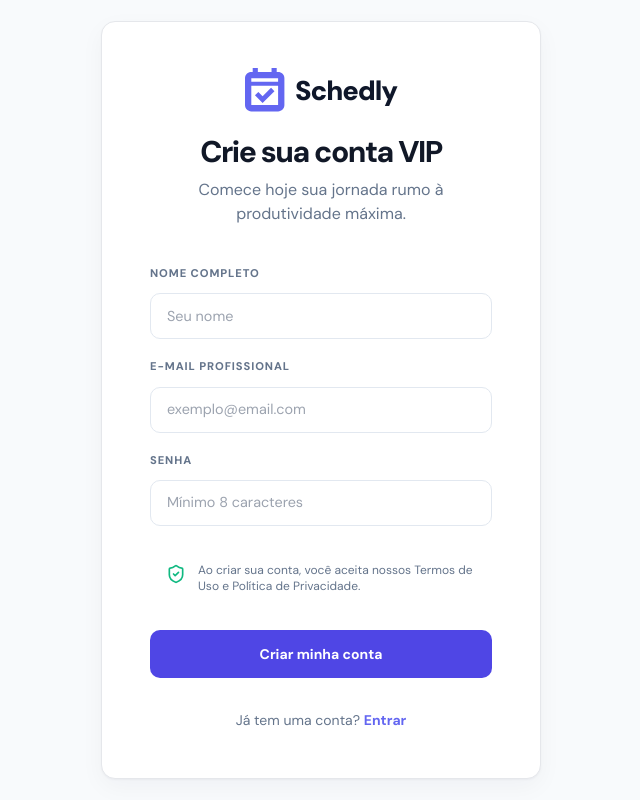
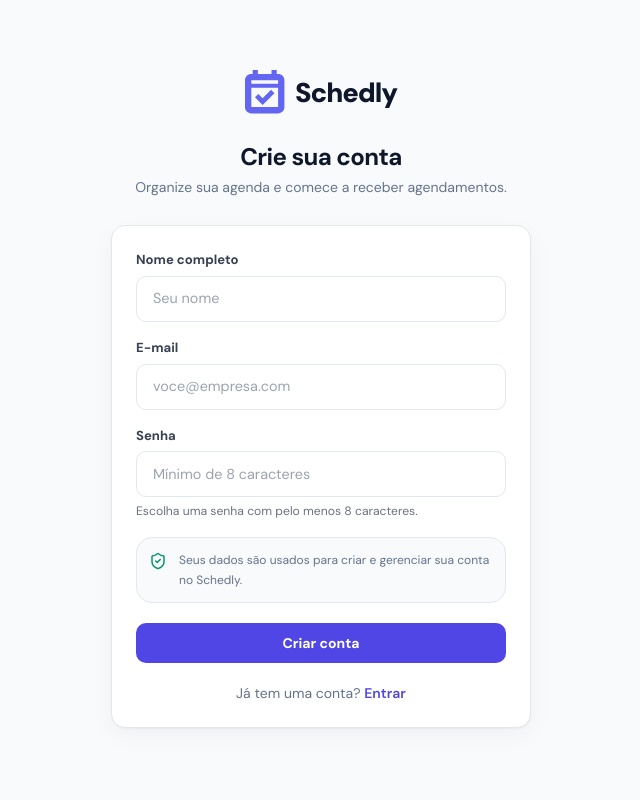
Before and after one commit to THPL28/schedly, a Next.js app: page /register in a window 1280 px wide. Shown: the whole page, without its empty margins (319-959 px from the left). Built offline with nearby package versions, Linux system fonts and the light colour scheme; no server answers.

Commit message:
style: refine registration experience

```diff
--- a/src/app/(auth)/register/page.tsx
+++ b/src/app/(auth)/register/page.tsx
@@ -3,7 +3,7 @@
 import { useState } from 'react'
 import { register } from '@/lib/actions'
 import Link from 'next/link'
-import { ShieldCheck, UserPlus } from 'lucide-react'
+import { ShieldCheck } from 'lucide-react'
 import Logo from '@/components/logo'
 
 export default function RegisterPage() {
@@ -15,57 +15,26 @@ export default function RegisterPage() {
         const formData = new FormData(e.currentTarget)
         setLoading(true)
         setError('')
-
         const r = await register(formData)
-        if (r?.error) {
-            setError(r.error)
-            setLoading(false)
-        }
+        if (r?.error) { setError(r.error); setLoading(false) }
     }
 
     return (
-        <div className="min-h-screen bg-background flex items-center justify-center p-4">
-            <div className="card w-full max-w-[440px] p-8 md:p-12">
-                <div className="text-center mb-10">
-                    <Link href="/" className="inline-flex items-center gap-2 mb-6 no-underline transition-all hover:scale-110">
-                        <Logo size={40} />
-                    </Link>
-                    <h1 className="text-3xl font-extrabold m-0 mb-2 tracking-tighter">Crie sua conta VIP</h1>
-                    <p className="text-muted text-base m-0 px-4">Comece hoje sua jornada rumo à produtividade máxima.</p>
-                </div>
-
-                <form onSubmit={handleSubmit} className="flex flex-col gap-5">
-                    <div className="flex flex-col gap-1">
-                        <label className="label" htmlFor="name">Nome Completo</label>
-                        <input id="name" name="name" type="text" required className="input" placeholder="Seu nome" />
-                    </div>
-                    <div className="flex flex-col gap-1">
-                        <label className="label" htmlFor="email">E-mail Profissional</label>
-                        <input id="email" name="email" type="email" required className="input" placeholder="exemplo@email.com" />
-                    </div>
-                    <div className="flex flex-col gap-1">
-                        <label className="label" htmlFor="password">Senha</label>
-                        <input id="password" name="password" type="password" required className="input" placeholder="Mínimo 8 caracteres" />
-                    </div>
-
-                    <div className="bg-muted-light p-4 rounded-xl flex gap-3 items-start">
-                        <ShieldCheck size={20} className="text-success flex-shrink-0 mt-0.5" />
-                        <p className="text-xs text-muted m-0">
-                            Ao criar sua conta, você aceita nossos Termos de Uso e Política de Privacidade.
-                        </p>
-                    </div>
-
-                    {error && <div className="text-danger text-sm font-semibold">{error}</div>}
-
-                    <button type="submit" className="btn btn-primary h-12 text-base w-full" disabled={loading}>
-                        {loading ? 'Criando conta...' : 'Criar minha conta'}
-                    </button>
-                </form>
-
-                <div className="mt-8 text-center text-sm text-muted">
-                    Já tem uma conta? <Link href="/login" className="text-primary font-bold no-underline hover:underline">Entrar</Link>
+        <main className="flex min-h-screen items-center justify-center bg-slate-50 px-4 py-10">
+            <div className="w-full max-w-[420px]">
+                <div className="mb-7 text-center"><Link href="/" className="inline-flex no-underline"><Logo size={40} /></Link><h1 className="mt-5 text-2xl font-bold tracking-tight text-slate-900">Crie sua conta</h1><p className="mt-1 text-sm text-slate-500">Organize sua agenda e comece a receber agendamentos.</p></div>
+                <div className="section-card p-5 sm:p-6">
+                    <form onSubmit={handleSubmit} className="flex flex-col gap-4">
+                        <div><label className="field-label" htmlFor="name">Nome completo</label><input id="name" name="name" type="text" autoComplete="name" required className="input" placeholder="Seu nome" /></div>
+                        <div><label className="field-label" htmlFor="email">E-mail</label><input id="email" name="email" type="email" autoComplete="email" required className="input" placeholder="voce@empresa.com" /></div>
+                        <div><label className="field-label" htmlFor="password">Senha</label><input id="password" name="password" type="password" autoComplete="new-password" minLength={8} required className="input" placeholder="Mínimo de 8 caracteres" /><p className="field-help">Escolha uma senha com pelo menos 8 caracteres.</p></div>
+                        <div className="flex gap-3 rounded-lg border border-slate-200 bg-slate-50 p-3"><ShieldCheck size={18} className="mt-0.5 shrink-0 text-emerald-600" /><p className="m-0 text-xs leading-5 text-slate-500">Seus dados são usados para criar e gerenciar sua conta no Schedly.</p></div>
+                        {error && <div role="alert" className="rounded-lg border border-red-100 bg-red-50 px-3 py-2.5 text-sm font-medium text-red-700">{error}</div>}
+                        <button type="submit" className="ui-btn ui-btn-primary mt-1 w-full" disabled={loading}>{loading ? 'Criando conta...' : 'Criar conta'}</button>
+                    </form>
+                    <p className="mt-5 text-center text-sm text-slate-500">Já tem uma conta? <Link href="/login" className="font-semibold text-indigo-600 hover:text-indigo-700">Entrar</Link></p>
                 </div>
             </div>
-        </div>
+        </main>
     )
 }
```
